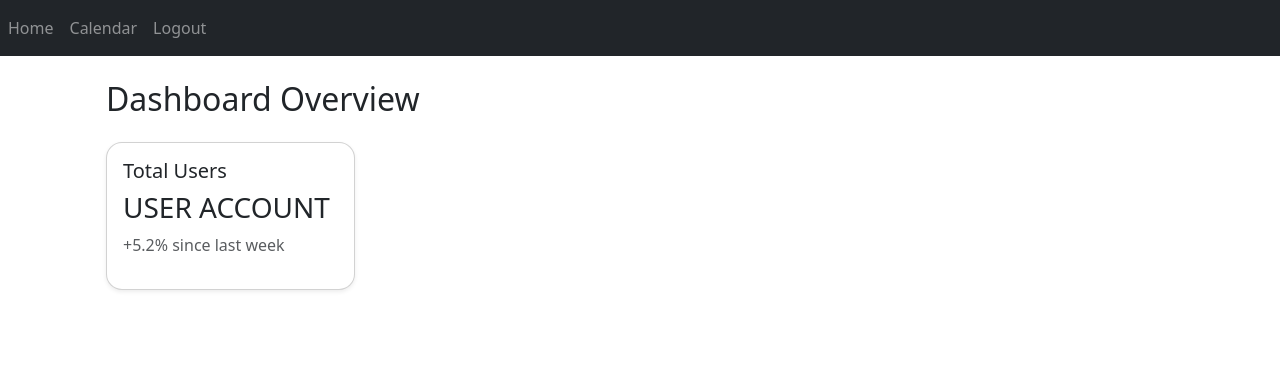
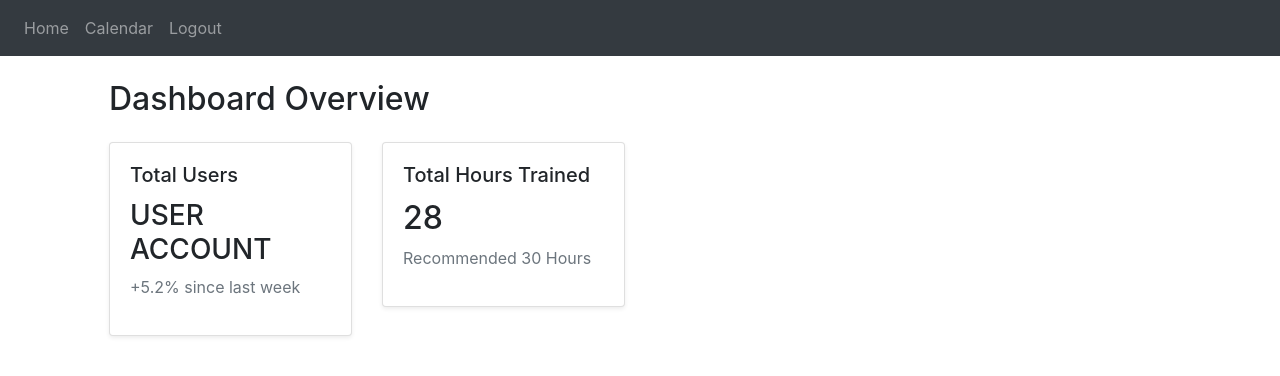
Before and after one commit to CharlieWalton142/WebApp, a Flask app: page / in a window 1280 px wide. Shown: the top 376 px of the page. Run offline with Flask 3, Linux system fonts and the light colour scheme; a user stored in the database is signed in; parts of the project's set-up code (start-up, migrations or seed data) failed here and were passed over; some libraries are stand-ins or nearby versions.

Commit message:
added dashboard for users

```diff
--- a/BookingSystem/templates/home.html
+++ b/BookingSystem/templates/home.html
@@ -1,19 +1,13 @@
 {% extends "base.html" %}
-{% block title %}Home{% endblock %} {% block content %}
-<!DOCTYPE html>
-<html lang="en">
-<head>
-  <meta charset="UTF-8">
-  <meta name="viewport" content="width=device-width, initial-scale=1">
-  <title>Dashboard Home</title>
-  <link href="https://cdn.jsdelivr.net/npm/bootstrap@5.3.2/dist/css/bootstrap.min.css" rel="stylesheet">
-</head>
-<body>
+{% block title %}Home{% endblock %}
+{% block content %}
+
 <div class="container-fluid p-4">
   <h2 class="mb-4">Dashboard Overview</h2>
+
   {% if user.admin == 1 %}
   <div class="row g-4">
-      <!-- Users Widget -->
+    <!-- Admin Widget -->
     <div class="col-md-6 col-xl-3">
       <div class="card shadow-sm rounded-4">
         <div class="card-body">
@@ -24,9 +18,21 @@
       </div>
     </div>
 
+    <!-- Total Hours Trained Widget -->
+    <div class="col-md-6 col-xl-3">
+      <div class="card shadow-sm rounded-4 text-bg-light">
+        <div class="card-body">
+          <h5 class="card-title">Total Hours Trained</h5>
+          <h2 class="display-6">{{ total_hours }}</h2>
+          <p class="text-muted">Recommended 30 Hours</p>
+        </div>
+      </div>
+    </div>
+  </div>
+
   {% else %}
   <div class="row g-4">
-      <!-- Users Widget -->
+    <!-- User Widget -->
     <div class="col-md-6 col-xl-3">
       <div class="card shadow-sm rounded-4">
         <div class="card-body">
@@ -36,9 +42,19 @@
         </div>
       </div>
     </div>
+
+    <!-- Total Hours Trained Widget -->
+    <div class="col-md-6 col-xl-3">
+      <div class="card shadow-sm rounded-4 text-bg-light">
+        <div class="card-body">
+          <h5 class="card-title">Total Hours Trained</h5>
+          <h2 class="display-6">{{ total_hours }}</h2>
+          <p class="text-muted">Recommended 30 Hours</p>
+        </div>
+      </div>
+    </div>
+  </div>
   {% endif %}
+</div>
 
-  <script src="https://cdn.jsdelivr.net/npm/bootstrap@5.3.2/dist/js/bootstrap.bundle.min.js"></script>
-</body>
-</html>
 {% endblock %}
--- a/BookingSystem/views.py
+++ b/BookingSystem/views.py
@@ -16,7 +16,25 @@ views = Blueprint('views', __name__)
 def home():
     #return "<h1>Test</h1>"
     if current_user.is_authenticated:
-            return render_template("home.html", user = current_user )
+
+                # Calculate total hours from past bookings
+        today = date.today()
+        past_bookings = Booking.query.filter(
+            Booking.user_id == current_user.id,
+            Booking.date < today
+        ).all()
+
+        # Map training type to hours
+        type_to_hours = {
+            'full_day': 7,
+            'morning_half': 3,
+            'afternoon_half': 3
+        }
+
+        total_hours = sum(type_to_hours.get(b.training_type, 0) for b in past_bookings)
+
+
+        return render_template("home.html", user=current_user, total_hours=total_hours)
 
 
 @views.route('/calendar')
```
Lines whose indentation alone changed are shown as unchanged.
